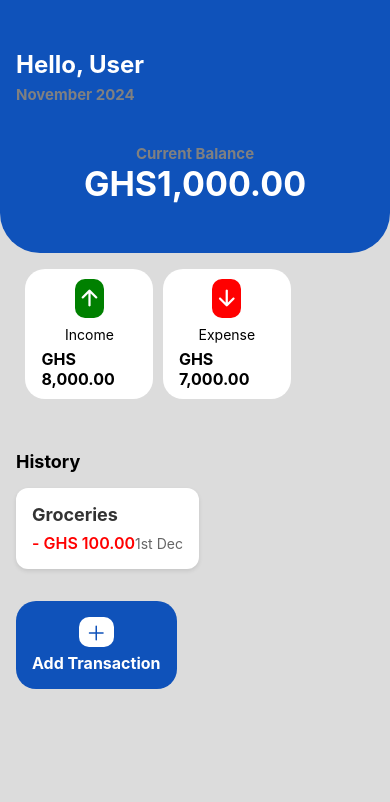
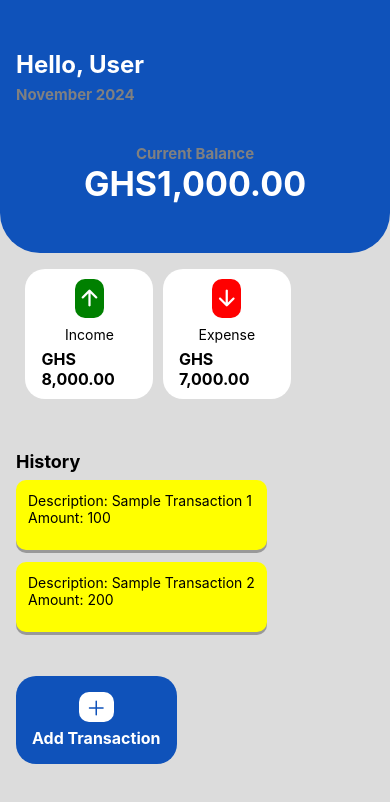
Before and after one commit to Pamuah/Expense_Tracker_ReactNative, a React Native app: screen /HomeScreen in a window 390 px wide. Shown: the top 802 px of the page. Built offline with nearby package versions, Linux system fonts and the light colour scheme.

Commit message:
Updated the History of transactions made

```diff
--- a/App.js
+++ b/App.js
@@ -3,14 +3,15 @@ import { NavigationContainer } from "@react-navigation/native";
 import { createStackNavigator } from "@react-navigation/stack";
 import HomeScreen from "./screens/Home";
 import Add_Transaction from "./screens/Add_Transaction";
-import { InputContext } from "./Context/InputContext";
 import { InputProvider } from "./Context/InputContext";
+import { HistoryProvider } from "./Context/HistoryContext";
 
 const App = () => {
   const Stack = createStackNavigator();
 
   return (
     <InputProvider>
+      <HistoryProvider>
         <NavigationContainer>
           <Stack.Navigator>
             <Stack.Screen
@@ -21,6 +22,7 @@ const App = () => {
             <Stack.Screen name="Add_Transaction" component={Add_Transaction} />
           </Stack.Navigator>
         </NavigationContainer>
+      </HistoryProvider>
     </InputProvider>
   );
 };
--- /dev/null
+++ b/Context/HistoryContext.js
@@ -0,0 +1,33 @@
+import React, { createContext } from "react";
+import { useInput } from "../Context/InputContext";
+import { useState } from "react";
+
+export const HistoryContext = createContext();
+
+export const HistoryProvider = ({ children }) => {
+  const { input, Expense, Gained, Income } = useInput();
+  const [transactions, setTransactions] = useState([
+    { id: "1", description: "Sample Transaction 1", amount: "100" },
+    { id: "2", description: "Sample Transaction 2", amount: "200" },
+  ]);
+
+  const addTransaction = () => {
+    const newTransaction = {
+      id: Date.now().toString(), // Unique identifier
+      description: input || "", // Use input as description
+      amount: Expense,
+    };
+
+    // Update the transactions list
+    setTransactions((prevTransactions) => [
+      newTransaction,
+      ...prevTransactions,
+    ]);
+  };
+
+  return (
+    <HistoryContext.Provider value={{ transactions, addTransaction }}>
+      {children}
+    </HistoryContext.Provider>
+  );
+};
--- a/Context/InputContext.js
+++ b/Context/InputContext.js
@@ -8,6 +8,7 @@ export const InputProvider = ({ children }) => {
   const [Expense, setExpense] = useState("");
   const [Income, setIncome] = useState("");
   const [Gained, setGained] = useState("");
+
   return (
     <InputContext.Provider
       value={{
--- a/package.json
+++ b/package.json
@@ -10,6 +10,7 @@
     "web": "expo start --web"
   },
   "dependencies": {
+    "@react-native-async-storage/async-storage": "^2.1.0",
     "@react-navigation/native": "^7.0.3",
     "@react-navigation/stack": "^7.0.5",
     "expo": "~52.0.7",
--- a/screens/Add_Transaction.js
+++ b/screens/Add_Transaction.js
@@ -6,13 +6,14 @@ import {
   StyleSheet,
   TextInput,
 } from "react-native";
-import { useState } from "react";
+import { useState, useContext } from "react";
 import { useInput } from "../Context/InputContext";
 import RadioForm, {
   RadioButton,
   RadioButtonInput,
   RadioButtonLabel,
 } from "react-native-simple-radio-button";
+import { HistoryContext } from "../Context/HistoryContext";
 
 const Add_Transaction = ({ navigation }) => {
   const { input, setInput } = useInput();
@@ -20,6 +21,7 @@ const Add_Transaction = ({ navigation }) => {
   const { Gained, setGained } = useInput();
   const { Income, setIncome } = useInput();
   const [value, setValue] = useState(0);
+  const { addTransaction } = useContext(HistoryContext);
 
   var radio_props = [
     { label: "Expense", value: 0 },
@@ -52,7 +54,7 @@ const Add_Transaction = ({ navigation }) => {
         buttonWrapStyle={{ marginLeft: 10 }}
         onPress={(value) => setValue(value)}
       />
-      console.log(value);
+
       <Text style={styles.txtTransaction}>Overall Income</Text>
       <TextInput
         style={styles.input}
@@ -63,7 +65,10 @@ const Add_Transaction = ({ navigation }) => {
       />
       <TouchableOpacity
         style={styles.updateButton}
-        onPress={() => navigation.goBack("HomeScreen")}
+        onPress={() => {
+          addTransaction();
+          navigation.goBack("HomeScreen");
+        }}
       >
         <Text style={{ color: "white", fontSize: 20, fontWeight: "bold" }}>
           Update
--- a/screens/Home.js
+++ b/screens/Home.js
@@ -6,15 +6,17 @@ import {
   Text,
   View,
   TouchableOpacity,
+  FlatList,
 } from "react-native";
 import { useInput } from "../Context/InputContext";
+import { useState, useContext } from "react";
+import { HistoryContext } from "../Context/HistoryContext";
 
 export default function HomeScreen({ navigation }) {
   const isExpense = true; // Replace with dynamic value if needed
-  const { input } = useInput();
-  const { Gained } = useInput();
-  const { Income } = useInput();
-  const { Expense } = useInput();
+
+  const { transactions } = useContext(HistoryContext);
+
   return (
     <SafeAreaView style={styles.container}>
       <View style={styles.blueContainer}>
@@ -50,9 +52,22 @@ export default function HomeScreen({ navigation }) {
 
       <View style={{ padding: 16, flexDirection: "column" }}>
         <Text style={styles.historyTxt}>History</Text>
-        <View style={styles.cardholder}>
+        {/*the begining of the flatList*/}
+        <FlatList
+          data={transactions}
+          keyExtractor={(item) => item.id}
+          renderItem={({ item }) => (
+            <View style={styles.cardContainer}>
+              <Text>Description: {item.description}</Text>
+
+              <Text>Amount: {item.amount}</Text>
+            </View>
+          )}
+        />
+        {/*the endof the flatList*/}
+        {/* <View style={styles.cardholder}>
           <View style={styles.cardHeader}>
-            <Text style={styles.descriptionText}>Groceries</Text>
+            <Text style={styles.descriptionText}>{input}</Text>
           </View>
           <View style={styles.cardDetails}>
             <Text
@@ -61,17 +76,20 @@ export default function HomeScreen({ navigation }) {
                 { color: isExpense ? "red" : "green" },
               ]}
             >
-              {isExpense ? "- " : "+ "}GHS 100.00
+              {isExpense ? "- " : "+ "}GHS {Expense}
             </Text>
             <Text style={styles.dateText}>1st Dec</Text>
           </View>
-        </View>
+        </View>*/}
       </View>
 
       <View style={{ padding: 16 }}>
         <TouchableOpacity
           style={styles.addButton}
-          onPress={() => navigation.navigate("Add_Transaction")}
+          onPress={() => {
+            navigation.navigate("Add_Transaction");
+            addTransaction();
+          }}
         >
           <View style={styles.addIconCont}>
             <Ionicons name="add" size={24} color="#0F52BA" />
@@ -231,4 +249,20 @@ const styles = StyleSheet.create({
     backgroundColor: "white",
     borderRadius: 10,
   },
+
+  cardContainer: {
+    borderColor: "black",
+    padding: 12,
+    borderBottomWidth: 1,
+    backgroundColor: "yellow",
+    borderRadius: 10,
+    marginBottom: 12,
+    width: "100%",
+    height: 70,
+    shadowColor: "black",
+    shadowOffset: { width: 0, height: 3 },
+    shadowOpacity: 0.3,
+    elevation: 3,
+    borderColor: "transparent",
+  },
 });
```
Also changed, not shown: 1 other file (tests, documents, lock files or other folders). Lines whose indentation alone changed are shown as unchanged.
